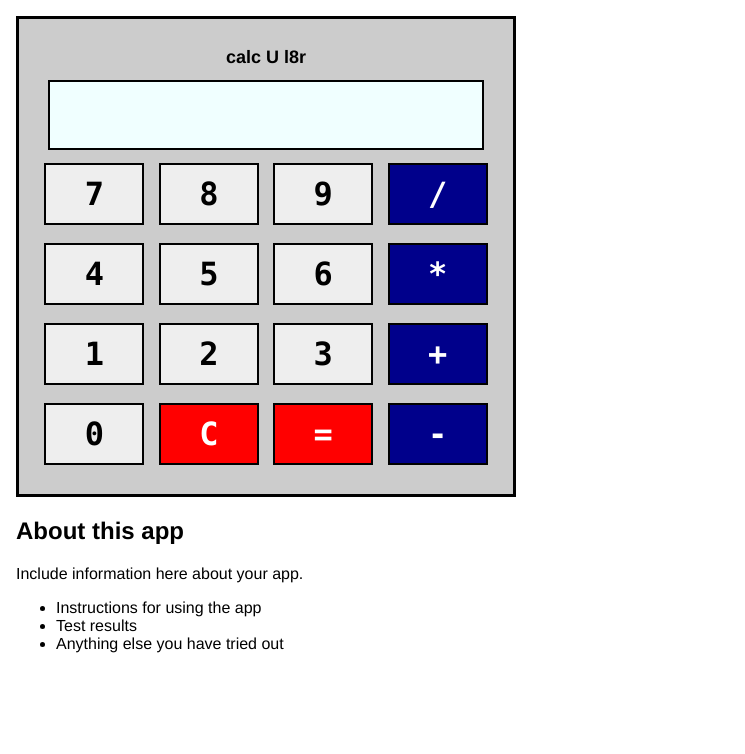
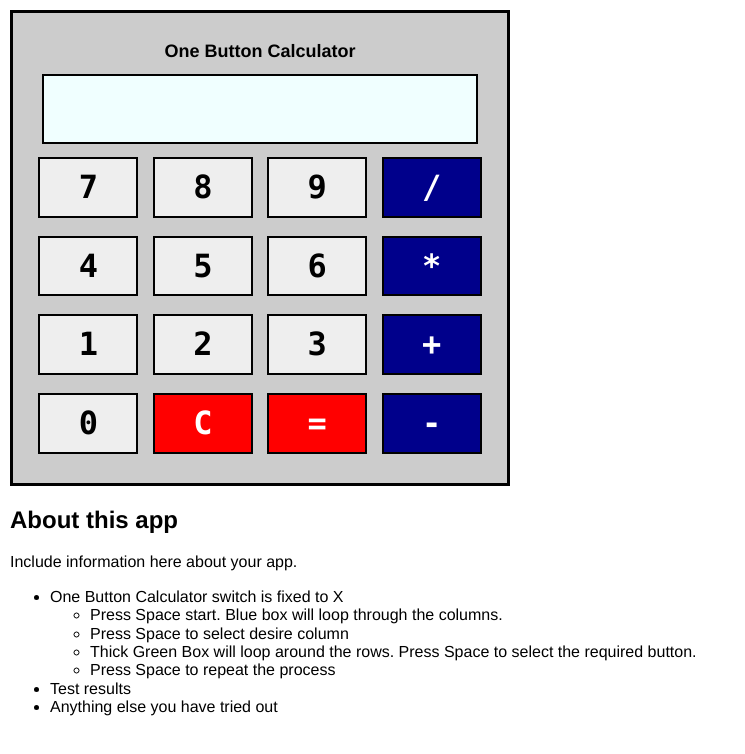
Before and after one commit to sanjelarun/switchcontrol, a plain HTML site: page index.html in a window 1280 px wide. Shown: the whole page, without its empty margins (0-745 px from the left). Drawn offline with nearby package versions, Linux system fonts and the light colour scheme.

```diff
--- a/index.html
+++ b/index.html
@@ -5,10 +5,13 @@
 			Calculator Demo
 		</title>
 		<link rel="stylesheet" href="calculator.css" type="text/css">
+		<link rel="stylesheet" href="https://unpkg.com/purecss@1.0.0/build/pure-min.css" integrity="sha384-nn4HPE8lTHyVtfCBi5yW9d20FjT8BJwUXyWZT9InLYax14RDjBj46LmSztkmNP9w" crossorigin="anonymous">
 	</head>
 	<body>
-		<div id="calculator">
-			<h1>calc U l8r</h1>
+
+
+		<div id="calculator" style="margin: 10px;">
+			<h1>One Button Calculator</h1>
 			<div class="calculator_row">
 				<input id="number_input">
 			</div>
@@ -37,11 +40,17 @@
 				<button id="buttonSubtract" class="calcButton row4 col4 function">-</button>
 			</div>
 		</div>
-		<div id="comments">
+		<div id="comments" style="margin: 10px;">
 			<h2>About this app</h2>
 			<p>Include information here about your app.</p>
 			<ul>
-				<li>Instructions for using the app</li>
+				<li>One Button Calculator switch is fixed to X</li>
+				<ul>
+					<li>Press Space start. Blue box will loop through the columns.</li>
+					<li>Press Space to select desire column</li>
+					<li>Thick Green Box will loop around the rows. Press Space to select the required button.</li>
+					<li> Press Space to repeat the process</li>
+				</ul>
 				<li>Test results</li>
 				<li>Anything else you have tried out</li>
 			</ul>
```
Also changed, not shown: calculator.js (line endings or trailing spaces).
